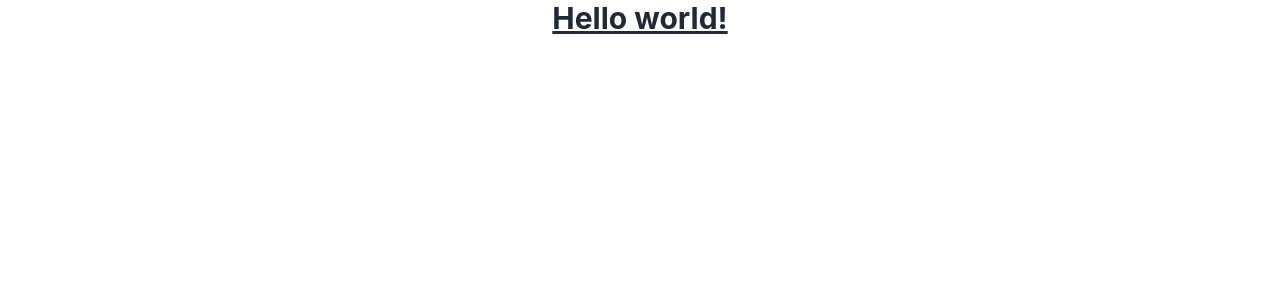
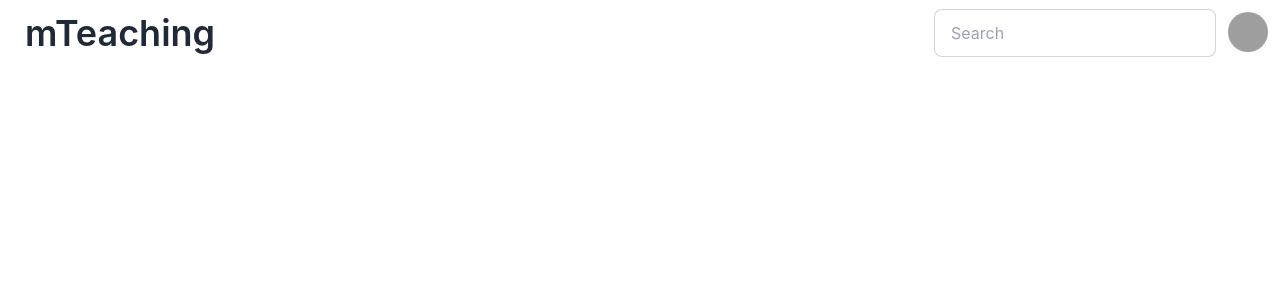
Before and after one commit to AlAminMiah4274/mTeaching-Client, a React (Create React App) app: page / in a window 1280 px wide. Shown: the top 300 px of the page. Built offline with nearby package versions, Linux system fonts and the light colour scheme; grey boxes are pictures that could not be loaded.

Commit message:
making header and loaded & creating router and created main component

```diff
--- a/package.json
+++ b/package.json
@@ -9,6 +9,7 @@
     "daisyui": "^2.51.5",
     "react": "^18.2.0",
     "react-dom": "^18.2.0",
+    "react-router-dom": "^6.10.0",
     "react-scripts": "5.0.1",
     "web-vitals": "^2.1.4"
   },
--- a/src/App.js
+++ b/src/App.js
@@ -1,11 +1,11 @@
+import { RouterProvider } from 'react-router-dom';
 import './App.css';
+import { router } from './routes/Router/Router';
 
 function App() {
   return (
-    <div className="App">
-      <h1 className="text-3xl font-bold underline">
-        Hello world!
-      </h1>
+    <div>
+      <RouterProvider router={router}></RouterProvider>
     </div>
   );
 }
--- /dev/null
+++ b/src/components/Header/Header.js
@@ -0,0 +1,38 @@
+import React from 'react';
+import { Link } from 'react-router-dom';
+
+const Header = () => {
+    return (
+        <div>
+            <div className="navbar bg-base-100">
+                <div className="flex-1">
+                    <Link className="btn btn-ghost normal-case text-4xl">mTeaching</Link>
+                </div>
+                <div className="flex-none gap-2">
+                    <div className="form-control">
+                        <input type="text" placeholder="Search" className="input input-bordered" />
+                    </div>
+                    <div className="dropdown dropdown-end">
+                        <label tabIndex={0} className="btn btn-ghost btn-circle avatar">
+                            <div className="w-10 rounded-full">
+                                <img src="/images/stock/photo-1534528741775-53994a69daeb.jpg" alt='' />
+                            </div>
+                        </label>
+                        <ul tabIndex={0} className="mt-3 p-2 shadow menu menu-compact dropdown-content bg-base-100 rounded-box w-52">
+                            <li>
+                                <Link className="justify-between">
+                                    Profile
+                                    <span className="badge">New</span>
+                                </Link>
+                            </li>
+                            <li><Link>Settings</Link></li>
+                            <li><Link>Logout</Link></li>
+                        </ul>
+                    </div>
+                </div>
+            </div>
+        </div>
+    );
+};
+
+export default Header;
--- /dev/null
+++ b/src/layout/Main.js
@@ -0,0 +1,14 @@
+import React from 'react';
+import { Outlet } from 'react-router-dom';
+import Header from '../components/Header/Header';
+
+const Main = () => {
+    return (
+        <div>
+            <Header></Header>
+            <Outlet></Outlet>
+        </div>
+    );
+};
+
+export default Main;
--- /dev/null
+++ b/src/routes/Router/Router.js
@@ -0,0 +1,10 @@
+import { createBrowserRouter } from "react-router-dom";
+import Main from "../../layout/Main";
+
+export const router = createBrowserRouter([
+    {
+        path: '/',
+        element: <Main></Main>,
+        children: []
+    }
+]);
```
Also changed, not shown: 1 other file (tests, documents, lock files or other folders).
